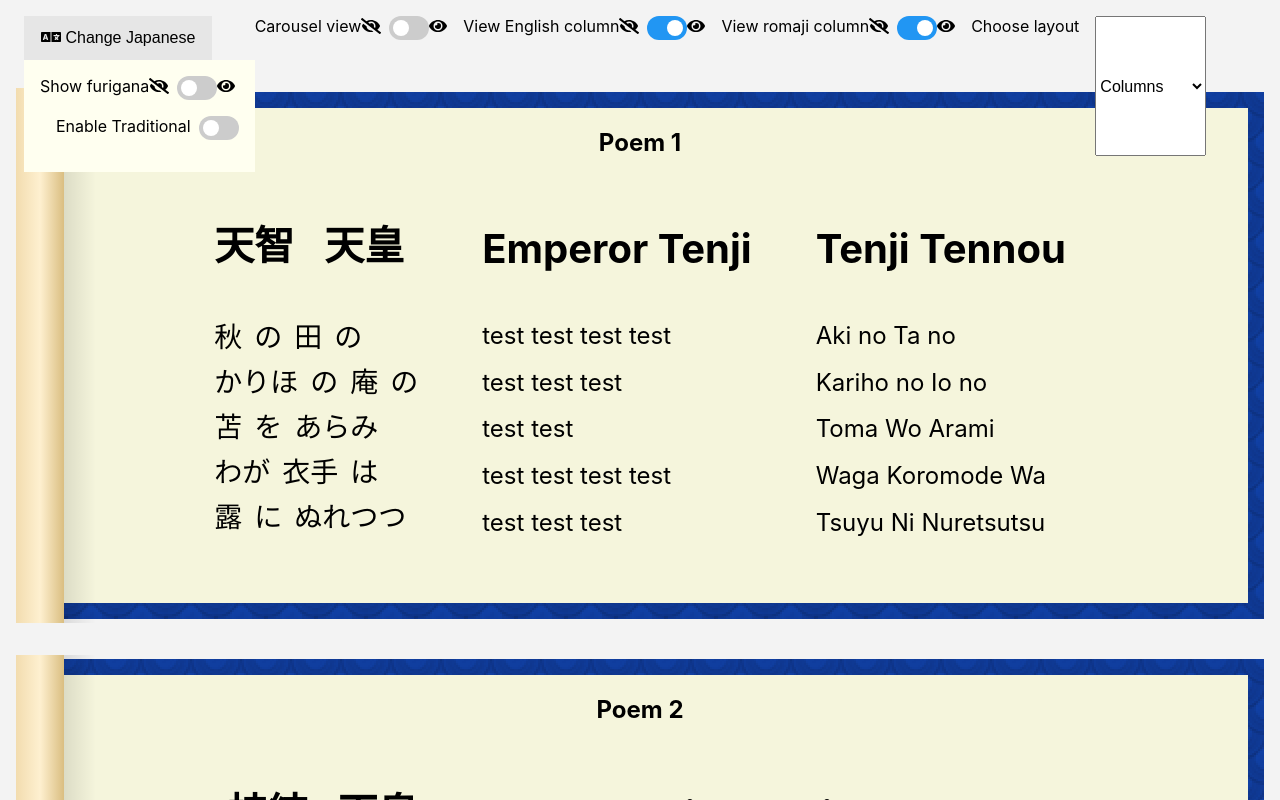
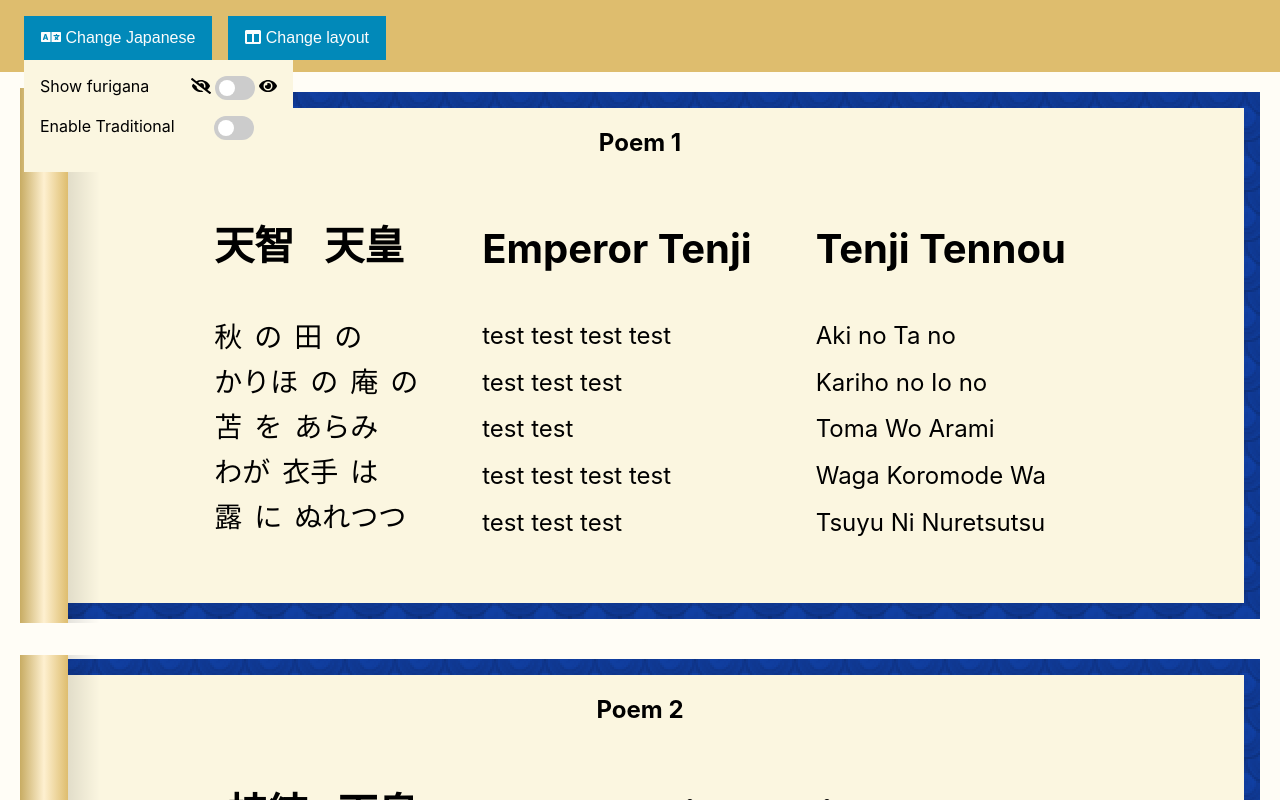
Before and after one commit to lifeanddoodles/hundred-poems, a React (Create React App) app: page / in a window 1280 px wide. Both pictures are taken after a click on the button "Change Japanese". Shown: the top 800 px of the page. Built offline with nearby package versions, Linux system fonts and the light colour scheme.

Commit message:
Refactor settings controls with Menu components. Clean repetitive or unused CSS for settings controls area and elements.

```diff
--- a/src/App.js
+++ b/src/App.js
@@ -43,36 +43,52 @@ const App = () => {
     setSelectedLayout(event.target.value);
   }
 
-  const handleNavMenuToggle = (refElement) => {
-    if(prevRef === null) {
-      setPrevRef(refElement);
-    }
-    refElement.current.classList.toggle('is-open');
-    if (prevRef !== null && prevRef !== refElement) {
-      prevRef.current.classList.remove('is-open');
-      setPrevRef(refElement);
-    }
-  }
-
   const handleBlur = (refElement, e) => {
-    // console.log(e)
-    if(e.currentTarget.contains(e.target)) {
-      console.log(e.currentTarget, e.target);
-    }
+    // console.log(e.currentTarget, refElement, e.target);
+    // console.log(refElement.current.outerText, e.target.innerText, e.relatedTarget.innerText, );
+    // console.log('before:' + refElement.current.className + ", " + refElement.current.outerText );
+      if(e.relatedTarget !== null) {
+        if(e.target.parentElement.classList.contains('is-open')) {
+        // if(refElement.current.classList.contains('is-open')) {
+          // refElement.current.classList.remove('is-open');
+          // e.target.parentElement.classList.remove('is-open');
+          // console.log(e)
+          console.log('contains class')
+        }
+      }
+      // if(!e.currentTarget.contains(e.relatedTarget)) {
+      //   if(refElement.current.classList.contains('is-open')) {
+      //     // refElement.current.classList.remove('is-open');
+      //   }
+      //   // console.log(refElement.current.outerText, e.currentTarget.innerText, e.target.innerText, e.relatedTarget.innerText, );
+      //   // console.log('after:' + refElement.current.className + ", " + refElement.current.outerText );
+      // }
+      // if(!refElement.current.contains(e.currentTarget) || !refElement.current.contains(e.relatedTarget)) {
+      //   if(refElement.current.classList.contains('is-open')) {
+      //     refElement.current.classList.remove('is-open');
+      //   }
+      //   console.log(refElement.current.outerText, e.currentTarget.innerText, e.target.innerText, e.relatedTarget.innerText, );
+      //   // console.log('after:' + refElement.current.className + ", " + refElement.current.outerText );
+      // }
+      // if(!refElement.current.contains(e.target) && refElement.current.classList.contains('is-open')) {
+      //   refElement.current.classList.remove('is-open');
+      //   console.log('after:' + refElement.current.className + ", " + refElement.current.outerText );
+      // }
+    // if(e.currentTarget.contains(e.target)) {
+      // console.log(e.currentTarget, e.target);
+    // }
     // console.log(e.currentTarget, e.relatedTarget)
-    // if (!e.currentTarget.contains(e.relatedTarget)) {
+    // if (e.currentTarget !== e.target || !e.currentTarget.contains(e.relatedTarget)) {
     //   if(refElement.current.classList.contains('is-open')) {
     //     refElement.current.classList.remove('is-open');
     //   }
     // }
-    // console.log(e.relatedTarget)
-    // console.log(refElement, e)
-    // let related = e.relatedTarget ? e.relatedTarget : "none";
-    // console.log(related)
+    // if (e.currentTarget !== e.target && !e.currentTarget.contains(e.target) ) {
+      // if(refElement.current.classList.contains('is-open')) {
+      //   refElement.current.classList.remove('is-open');
+      // }
+    // }
 
-    // if(e.target === refElement.current) {
-    //   console.log('submenu clicked')
-    // }
       // if (e.currentTarget === e.target) {
       //   console.log('unfocused self');
       // } else {
@@ -83,12 +99,6 @@ const App = () => {
       //   console.log('focus left self');
       // }
   }
-  // const handleBlurAlt = (refElement) => {
-  //   console.log(refElement)
-  //   if(refElement.current.classList.contains('is-open')) {
-  //     refElement.current.classList.remove('is-open');
-  //   }
-  // }
 
   const allControls = useRef();
 
@@ -134,14 +144,15 @@ const App = () => {
     })
     return null;
   }
-  const isSmall = dimensions.width <= 719;
-  const isMedium = dimensions.width >= 720 && dimensions.width <= 1279;
+  // const isSmall = dimensions.width <= 719;
+  // const isMedium = dimensions.width >= 720 && dimensions.width <= 1279;
   // const isLarge = dimensions.width >= 1008;
 
   const Toggle = ({label, id, checked, toggleFunction, falseIcon, trueIcon}) => {
     return (
       <label className="controls__label settings-controls__control">
-        {label}
+        <span className="control__label-text">{label}</span>
+        <span className="control__toggle-container">
         {falseIcon && <FontAwesomeIcon icon={falseIcon} />}
         <div className="toggle">
           <input
@@ -156,36 +167,8 @@ const App = () => {
           <span className="slider round"></span>
         </div>
         {trueIcon && <FontAwesomeIcon icon={trueIcon} />}
+        </span>
       </label>
-    )
-  }
-
-  const NavigationToggle = () => {
-    return (
-      isSmall ?
-      <button
-        className="settings-controls__toggle settings-controls__toggle--mobile"
-        onClick={() => handleNavMenuToggle(allControls)}
-        onBlur={(e) => handleBlur(allControls, e)}
-      >
-        <FontAwesomeIcon icon={faCog} /> Menu
-      </button> : isMedium ?
-      <React.Fragment>
-        {/* <button
-          className="settings-controls__toggle settings-controls__toggle--japanese"
-          onClick={() => handleNavMenuToggle(japaneseControls)}
-          onBlur={(e) => handleBlur(japaneseControls, e)}
-        >
-          <FontAwesomeIcon icon={faLanguage} /> Change Japanese
-        </button> */}
-        <button
-          className="settings-controls__toggle settings-controls__toggle--layout"
-          onClick={() => handleNavMenuToggle(layoutControls)}
-          onBlur={(e) => handleBlur(layoutControls, e)}
-        >
-          <FontAwesomeIcon icon={faColumns} /> Change layout
-        </button>
-      </React.Fragment> : ''
     )
   }
 
@@ -197,15 +180,14 @@ const App = () => {
     )
   }
 
-  const MenuToggle = ({buttonText, icon, isOpen, setIsOpen}) => {
+  const MenuToggle = ({buttonText, icon, isOpen, setIsOpen, handleBlur, menuRef}) => {
     return (
       <button
         aria-haspopup="true"
         aria-expanded={isOpen}
-        className="settings-controls__toggle"
+        className={`settings-controls__toggle`}
         onClick={() => setIsOpen(!isOpen)}
-        // onBlur={(e) => handleBlur(allControls, e)}
-        // onBlur={(e) => handleBlur(japaneseControls, e)}
+        onBlur={(e) => handleBlur(menuRef, e)}
       >
         {icon && <><FontAwesomeIcon icon={icon} />{' '}</>}{buttonText}
         {/* {isOpen ? 'Close' : buttonText } */}
@@ -214,22 +196,25 @@ const App = () => {
   }
 
   const Menu = React.forwardRef((props, ref) => {
-    const {buttonText, icon, children} = props;
+    const {buttonText, icon, isMobileNav, children} = props;
     const [isOpen, setIsOpen] = useState(false);
     return (
     <section
-      className={`settings-controls__container ${isOpen ? 'is-open' : ''}`}
+      className={`settings-controls__container ${isOpen ? 'is-open' : ''}  ${isMobileNav ? 'settings-controls__container--mobile' : 'settings-controls__container--submenu'}`}
       ref={ref}
-      onBlur={(e) => handleBlur(ref, e)}
+      // onBlur={(e) => handleBlur(ref, e)}
     >
       <MenuToggle
         buttonText={buttonText}
         icon={icon}
         isOpen={isOpen}
         setIsOpen={setIsOpen}
+        // onBlur={(e) => handleBlur(ref, e)}
+        handleBlur={handleBlur}
+        menuRef={ref}
       />
       <div className={`settings-controls__options`} role="presentation">
-      { isOpen ? children : '' }
+      {children}
       </div>
     </section>
     )
@@ -240,10 +225,11 @@ const App = () => {
       <WindowResizeListener />
       <header className="site-header">
         <nav className={`settings-controls`}>
-          <NavigationToggle />
-          <div
-            className="settings-controls-container"
+          <Menu
+            buttonText="Settings"
+            icon={faCog}
             ref={allControls}
+            isMobileNav
           >
             <Menu
               buttonText="Change Japanese"
@@ -269,27 +255,9 @@ const App = () => {
                 />
               }/>
             </Menu>
-            {/* <section
-              className="settings-controls__japanese-area settings-controls__submenu"
-              ref={japaneseControls}
-            >
-              <Toggle
-                label="Show furigana"
-                id="furigana_checkbox"
-                checked={showFurigana}
-                toggleFunction={toggleShowFurigana}
-                falseIcon={faEyeSlash}
-                trueIcon={faEye}
-              />
-              <Toggle
-                label="Enable Traditional"
-                id="traditional_checkbox"
-                checked={traditionalJapanese}
-                toggleFunction={toggleTraditionalJapanese}
-              />
-            </section> */}
-            <section
-              className="settings-controls__layout settings-controls__submenu"
+            <Menu
+              buttonText="Change layout"
+              icon={faColumns}
               ref={layoutControls}
             >
               <Toggle
@@ -311,7 +279,7 @@ const App = () => {
               <Toggle
                 label="View romaji column"
                 id="romaji_checkbox"
-                    checked={showRomajiColumn}
+                checked={showRomajiColumn}
                 toggleFunction={toggleShowRomajiColumn}
                 falseIcon={faEyeSlash}
                 trueIcon={faEye}
@@ -331,14 +299,9 @@ const App = () => {
                 <option value="main--top">Main top</option>
                 <option value="main--bottom">Main bottom</option>
               </select>
-            </section>
-          </div>
+            </Menu>
+          </Menu>
         </nav>
-
-        {/* <Menu buttonText="Second nav">
-          <a href="/home">Home</a>
-          <a href="/about">About</a>
-        </Menu> */}
       </header>
         { <PoemsView
           poems={poems}
--- a/src/index.css
+++ b/src/index.css
@@ -28,7 +28,7 @@ body {
     'Ubuntu', 'Cantarell', 'Fira Sans', 'Droid Sans', 'Helvetica Neue',
     sans-serif;
   font-size: 1em;
-  background-color: #f3f3f3;
+  background-color: #fffdf6;
   -webkit-font-smoothing: antialiased;
   -moz-osx-font-smoothing: grayscale;
 }
@@ -40,15 +40,17 @@ select {
 }
 
 button {
-  background-color: #e6e6e6;
+  pointer-events: all;
+  background-color: #0189b9;
   border: 1px solid transparent;
   padding: 0.75em 1em;
   margin-block-end: 1em;
+  color: #fcfcfc;
 }
 
 button:hover,
 button:active {
-  background-color: #ccc;
+  background-color: #006387;
 }
 
 .App {
@@ -59,7 +61,7 @@ button:active {
 }
 
 .site-header {
-  background-color: #f3f3f3;
+  background-color: #debd6e;
   padding: 1em 1.5em;
   position: fixed;
   top: 0;
@@ -68,20 +70,20 @@ button:active {
   height: 4.5em;
 }
 
-.settings-controls__toggle--mobile {
-  z-index: 10;
-  position: absolute;
+.settings-controls__container {
+  display: flex;
+  position: relative;
 }
 
-.settings-controls__toggle + .settings-controls__toggle {
-  margin-inline-start: 1em;
+.settings-controls__options {
+  pointer-events: none;
 }
 
-.settings-controls-container {
-  display: flex;
+.settings-controls__container--mobile > .settings-controls__options {
+  display: none;
 }
 
-.settings-controls-container.is-open {
+.settings-controls__container--mobile.is-open {
   position: absolute;
   left: 0;
   right: 0;
@@ -90,29 +92,50 @@ button:active {
   height: 100vh;
   align-items: center;
   justify-content: center;
-  background-color: oldlace;
+  background-color: #fbf6e0;
   flex-direction: column;
 }
 
-.settings-controls__submenu {
-  display: none;
-  /* transition: display ease-out 2s; */
+.settings-controls__container--mobile.is-open > .settings-controls__toggle {
+  z-index: 10;
+  position: absolute;
+  left: 1.5em;
+  top: 1em;
 }
 
-.settings-controls-container.is-open .settings-controls__submenu,
-.settings-controls__submenu.is-open {
+.settings-controls__container.is-open .settings-controls__options {
   display: flex;
   flex-direction: column;
+  background-color: #fbf6e0;
+  padding: 1em;
+  margin-top: -1em;
 }
 
-.settings-controls-container .settings-controls__japanese-area.is-open,
-.settings-controls-container .settings-controls__layout.is-open {
-  background-color: ivory;
-  padding: 1em;
+.settings-controls__container--submenu .settings-controls__toggle {
+  display: none;
+}
+
+.settings-controls__container--submenu .settings-controls__options {
+  display: flex;
 }
 
 .settings-controls__control {
   margin-block-end: 1em;
+  pointer-events: all;
+}
+
+.controls__label {
+  display: flex;
+  justify-content: space-between;
+}
+
+.control__label-text {
+  margin-right: 1em;
+}
+
+.control__toggle-container {
+  width: 5.375em;
+  text-align: center;
 }
 
 .poem-controls {
@@ -134,7 +157,7 @@ button:active {
 
 .poem {
   position: relative;
-  padding: 0.25em 0;
+  padding: 0.25em;
   margin-block-end: 2em;
   overflow: hidden;
 }
@@ -169,12 +192,12 @@ button:active {
   height: var(--scroll-height);
   margin-left: -0.25em;
   margin-right: -0.25em;
-  background: rgb(242, 220, 175);
+  background: rgb(200, 172, 99);
   background: linear-gradient(
     var(--degrees),
-    rgba(242, 220, 175, 1) 0%,
+    rgba(200, 172, 99, 1) 0%,
     rgba(254, 240, 208, 1) 50%,
-    rgba(218, 190, 129, 1) 100%
+    rgba(222, 189, 110, 1) 100%
   );
 }
 
@@ -196,7 +219,7 @@ button:active {
 }
 
 .poem__paper {
-  background: beige;
+  background: #fbf6e0;
   display: flex;
   flex-direction: column;
   align-items: center;
@@ -296,13 +319,31 @@ button:active {
 }
 
 @media screen and (min-width: 80em) {
-  .settings-controls-container {
+  .settings-controls__container {
     position: initial;
     height: auto;
   }
 
-  .settings-controls__toggle--mobile {
+  .settings-controls__container--mobile > .settings-controls__toggle {
     display: none;
+  }
+
+  .settings-controls__container--mobile > .settings-controls__options {
+    display: flex;
+  }
+
+  .settings-controls__container--submenu {
+    position: relative;
+  }
+  .settings-controls__container--submenu .settings-controls__options {
+    display: none;
+    position: absolute;
+    top: 100%;
+    width: max-content;
+  }
+
+  .settings-controls__container--submenu .settings-controls__toggle {
+    display: block;
   }
 
   @supports (display: flex) {
@@ -310,18 +351,7 @@ button:active {
       display: flex;
     }
 
-    .settings-controls-container,
-    .settings-controls-container .settings-controls__submenu {
-      display: flex;
-    }
-
-    .settings-controls-container,
-    .settings-controls__submenu {
-      flex-direction: row;
-    }
-
-    .settings-controls__submenu + .settings-controls__submenu,
-    .settings-controls__control:not(:first-child) {
+    .settings-controls__container--submenu:not(:first-child) {
       margin-inline-start: 1em;
     }
   }
@@ -477,9 +507,6 @@ button:active {
 
 .poems--carousel .active .scroll {
   transition: all 1s;
-  /* position: absolute;
-  top: 0;
-  bottom: 0; */
 }
 
 .scroll--rolled {
@@ -588,6 +615,7 @@ button:active {
   display: inline-block;
   width: 2.5em;
   height: 1.5em;
+  margin-inline: 0.25em;
 }
 
 /* Hide default HTML checkbox */
@@ -641,20 +669,6 @@ input:checked + .slider:before {
   border-radius: 50%;
 }
 
-.controls__label .toggle {
-  margin-inline-start: 0.5em;
-}
-
 .poem__card--ja {
   position: relative;
 }
-
-.settings-controls__container.is-open .settings-controls__options {
-  display: flex;
-  flex-direction: column;
-  background-color: ivory;
-  padding: 1em;
-  margin-top: -1em;
-}
-/* .settings-controls__toggle {
-} */
```
Also changed, not shown: 1 other file (tests, documents, lock files or other folders).
